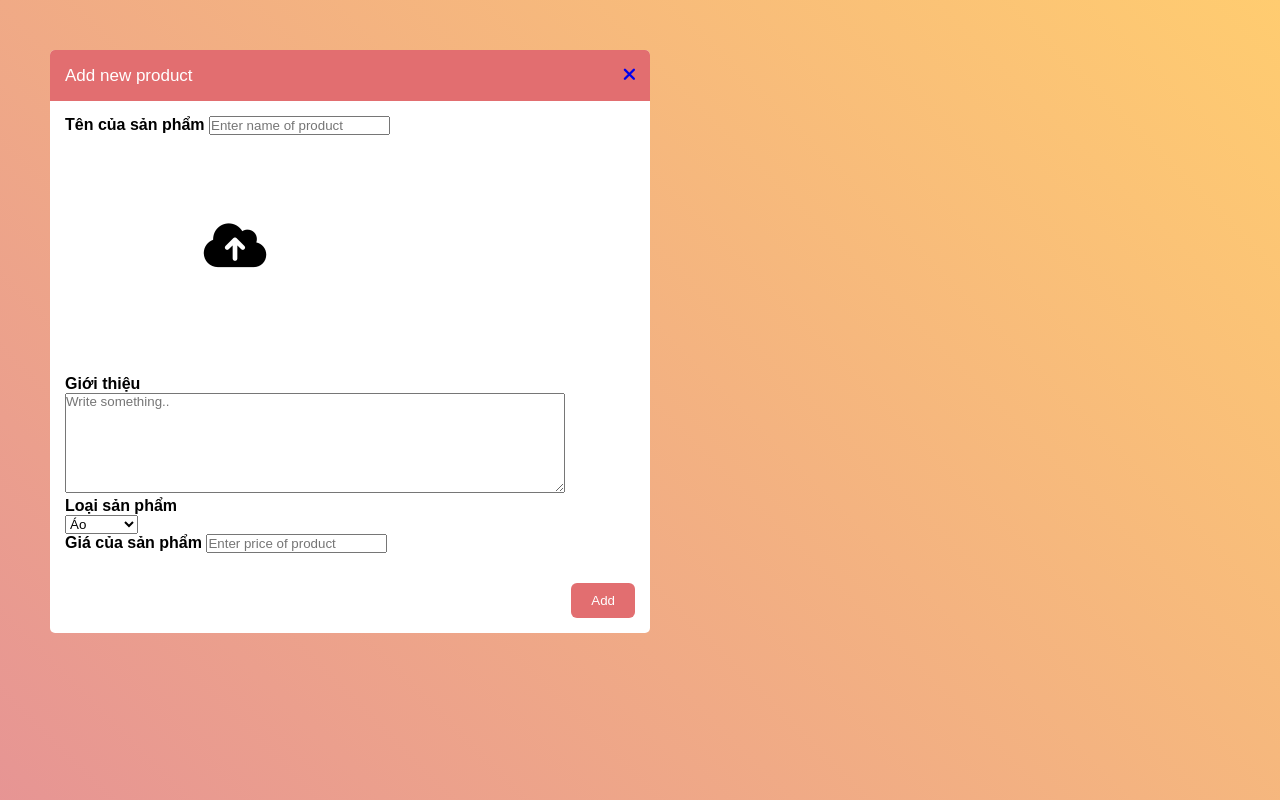
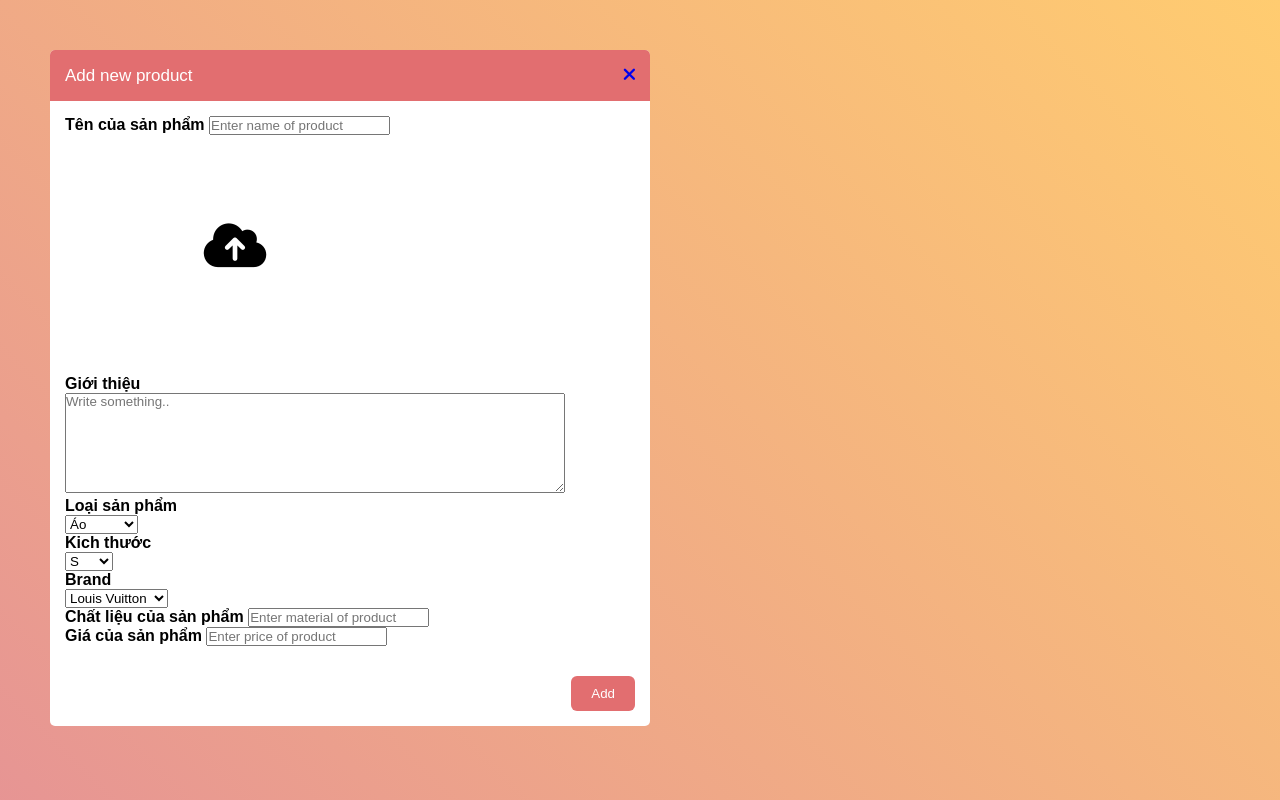
Before and after one commit to nga0312/KTLT-CSDL, a website: page client/creatnew.html in a window 1280 px wide. Shown: the top 800 px of the page. Drawn offline with Linux system fonts and the light colour scheme.

Commit message:
thêm form add

```diff
--- a/client/creatnew.html
+++ b/client/creatnew.html
@@ -43,18 +43,48 @@
         <div>
           <textarea id="subject" name="intro" placeholder="Write something.." style="height:100px; width:500px ;"></textarea>
         </div>
-
-        <div class="row">
+        <div>
           <div class="col-25">
-            <label for="country"><b>Loại sản phẩm</b></label>
+            <label for="type"><b>Loại sản phẩm</b></label>
           </div>
           <div class="custom-select">
-            <select id="country" name="type">
+            <select id="type" name="type">
               <option value="Skirt">Áo</option>
               <option value="Pant">Quần</option>
               <option value="Bag">Túi xách</option>
             </select>
           </div>
+        </div>
+        <div>
+          <div class="col-25">
+            <label for="size"><b>Kich thước</b></label>
+          </div>
+          <div class="custom-select">
+            <select id="size" name="size">
+              <option value="S">S</option>
+              <option value="X">X</option>
+              <option value="XXL">XXL</option>
+            </select>
+          </div>
+        </div>
+        <div>
+          <div class="col-25">
+            <label for="brand"><b>Brand</b></label>
+          </div>
+          <div class="custom-select">
+            <select id="brand" name="brand">
+              <option value="LouisVuitton">Louis Vuitton</option>
+              <option value="Hermès">Hermès</option>
+              <option value="Chanel">Chanel</option>
+              <option value="Prada">Prada</option>
+              <option value="Gucci">Gucci</option>
+              <option value="ChristianDior">Christian Dior</option>
+            </select>
+          </div>
+        </div>
+        <div>
+          <label for="material"><b>Chất liệu của sản phẩm</b></label>
+          <input type="text" placeholder="Enter material of product" name="material">
         </div>
         <div>
           <label for="price"><b>Giá của sản phẩm</b></label>
```
